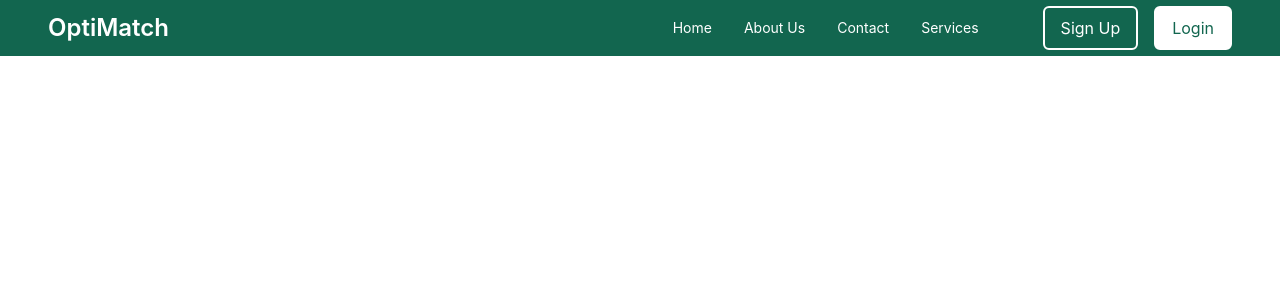
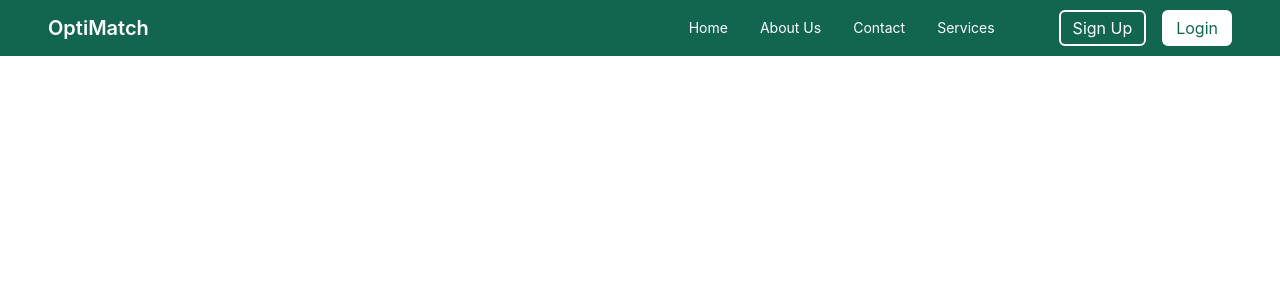
Before and after one commit to DU-Stable-Matching/stable-matching, a React (Create React App) app: page / in a window 1280 px wide. Shown: the top 300 px of the page. Built offline with nearby package versions, Linux system fonts and the light colour scheme.

Commit message:
make things smaller, button and name

```diff
--- a/src/components/TopBar.tsx
+++ b/src/components/TopBar.tsx
@@ -7,7 +7,7 @@ const TopBar = () => {
         <div className="fixed w-full">
         <div className="bg-dark-green flex justify-between px-12 h-14">
             <a href="/" className="flex items-center text-white">
-                <h1 className="text-2xl font-semibold"> OptiMatch </h1>
+                <h1 className="text-xl font-semibold"> OptiMatch </h1>
             </a>
 
             <div className="flex items-center">
@@ -54,8 +54,8 @@ const TopBar = () => {
                         <FaBars size={20} color='white'/>
                     </div>
                 )}
-                    <button className = "px-4 py-2 bg-dark-green border-white border-2 text-white rounded-md"> Sign Up </button>
-                    <button className = "px-4 py-2 bg-white border-white border-2 text-dark-green rounded-md"> Login </button>
+                    <button className = "px-3 py-1 bg-dark-green border-white border-2 text-white rounded-md"> Sign Up </button>
+                    <button className = "px-3 py-1 bg-white border-white border-2 text-dark-green rounded-md"> Login </button>
                 </div>
             </div>
         </div>
```
